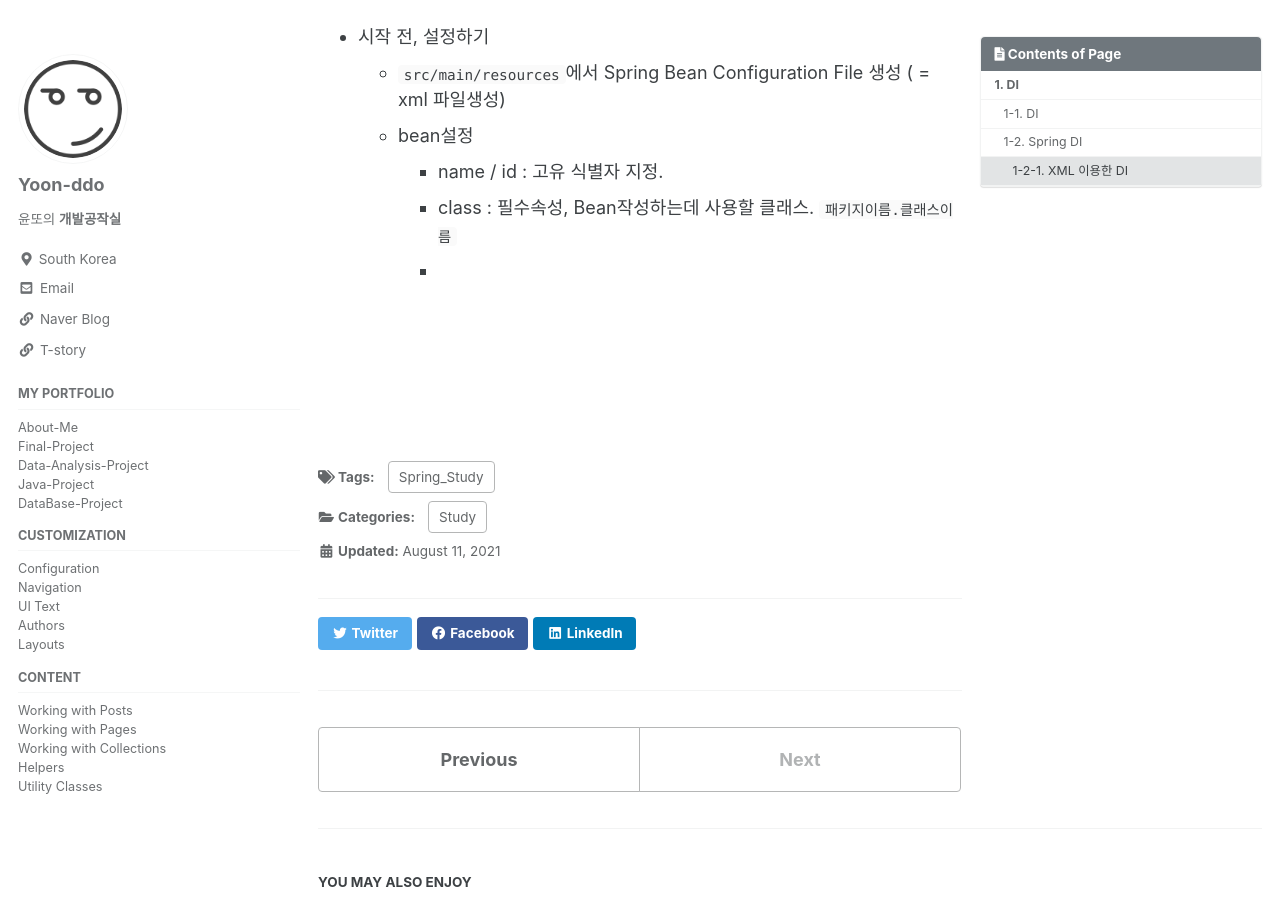
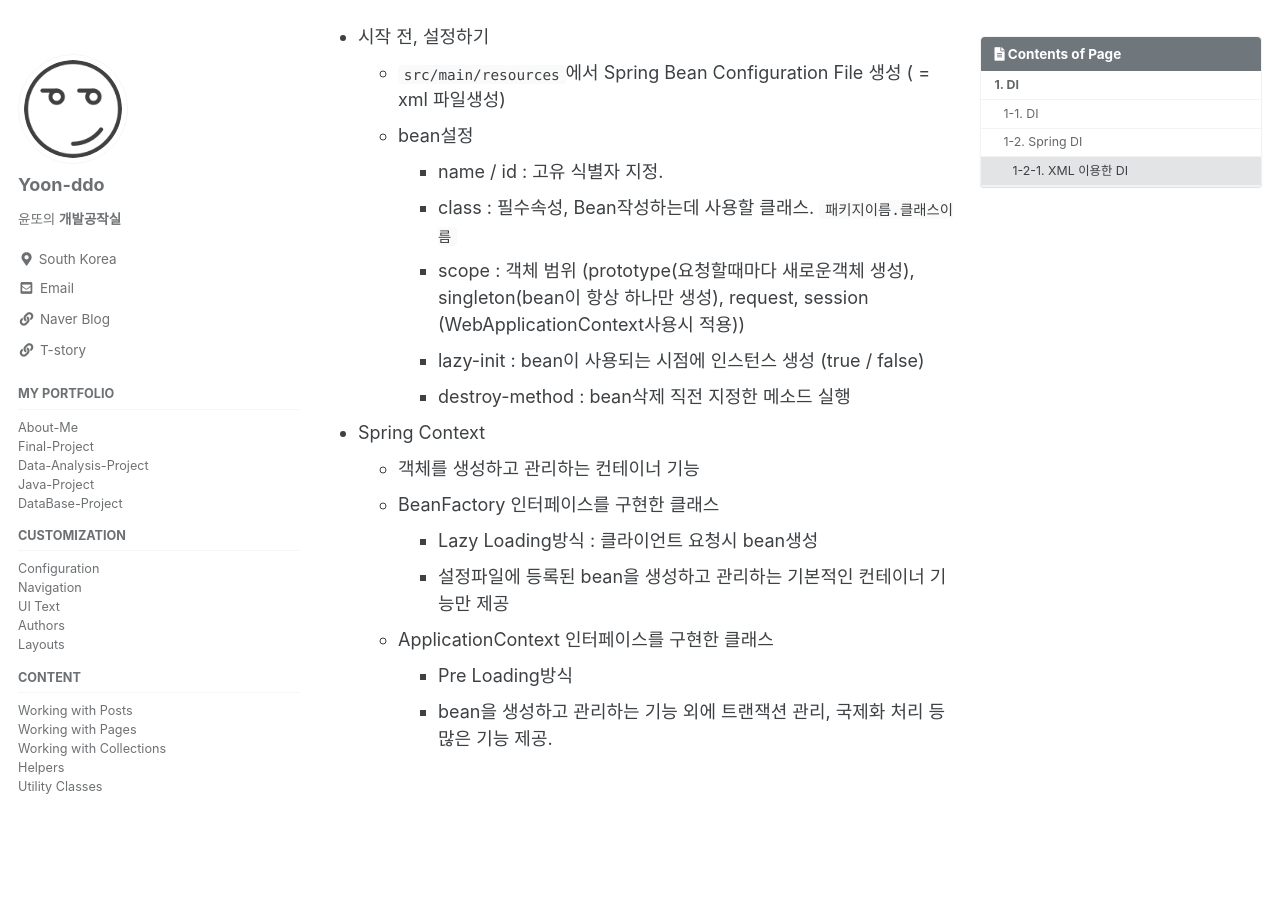
Before and after one commit to Yoon-ddo/Yoon-ddo.github.io, a Jekyll site: the page built from _posts/2021-08-11-Spring06_복습.md, in a window 1280 px wide and 900 px high, scrolled down 1711 px. Built offline with Jekyll 4.4.1, drawn with Linux system fonts in a browser that asks for light colours; cached includes are drawn as plain includes; some of the changed text lies outside the part shown.

Commit message:
Update 2021-08-11-Spring06_복습.md

```diff
--- a/_posts/2021-08-11-Spring06_복습.md
+++ b/_posts/2021-08-11-Spring06_복습.md
@@ -52,8 +52,18 @@ tags:
   - bean설정
     + name / id : 고유 식별자 지정.
     + class : 필수속성, Bean작성하는데 사용할 클래스. `패키지이름.클래스이름`
-    +
+    + scope : 객체 범위 (prototype(요청할때마다 새로운객체 생성), singleton(bean이 항상 하나만 생성), request, session (WebApplicationContext사용시 적용))
+    + lazy-init : bean이 사용되는 시점에 인스턴스 생성 (true / false)
+    + destroy-method : bean삭제 직전 지정한 메소드 실행
 
+* Spring Context
+  - 객체를 생성하고 관리하는 컨테이너 기능
+  - BeanFactory 인터페이스를 구현한 클래스
+    + Lazy Loading방식 : 클라이언트 요청시 bean생성
+    + 설정파일에 등록된 bean을 생성하고 관리하는 기본적인 컨테이너 기능만 제공
+  - ApplicationContext 인터페이스를 구현한 클래스
+    + Pre Loading방식
+    + bean을 생성하고 관리하는 기능 외에 트랜잭션 관리, 국제화 처리 등 많은 기능 제공.
 
 
 
```
